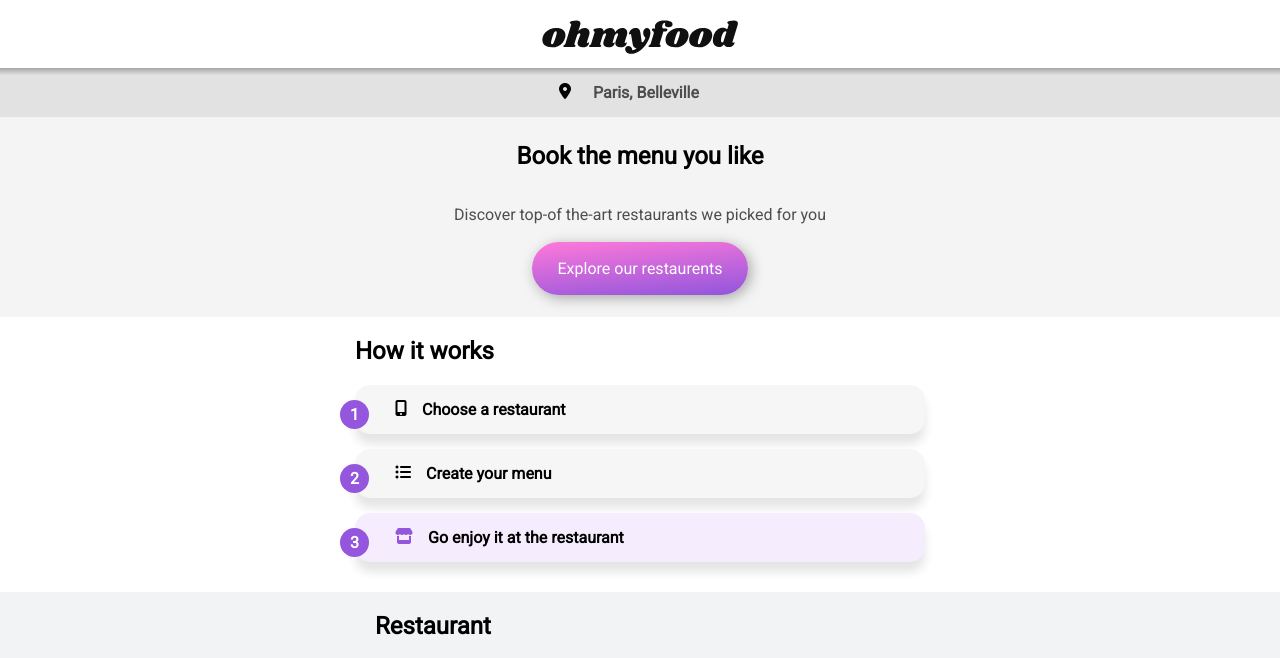
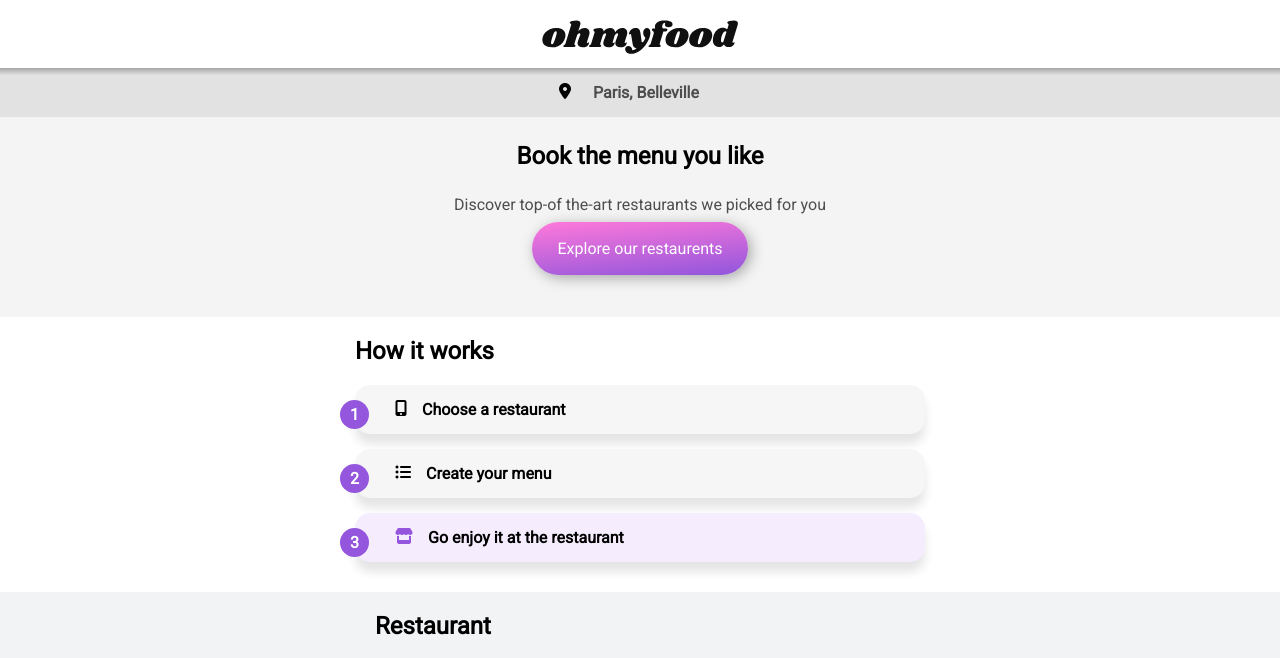
Before and after one commit to Comlanux/PROJECT-3-Ohmyfood, a website: page index.html in a window 1280 px wide. Shown: the top 658 px of the page. Drawn offline with Linux system fonts and the light colour scheme; a web font is replaced by a local one.

Commit message:
layout change

```diff
--- a/sass/components/_buttons.scss
+++ b/sass/components/_buttons.scss
@@ -12,7 +12,7 @@
     .explore__txt {
         color: #4d4d4d;
         padding: 0 25px 25px 25px;
-        margin: 10px;
+
     }
 
 
```
Also changed, not shown: css/style.css, 1 other file.
